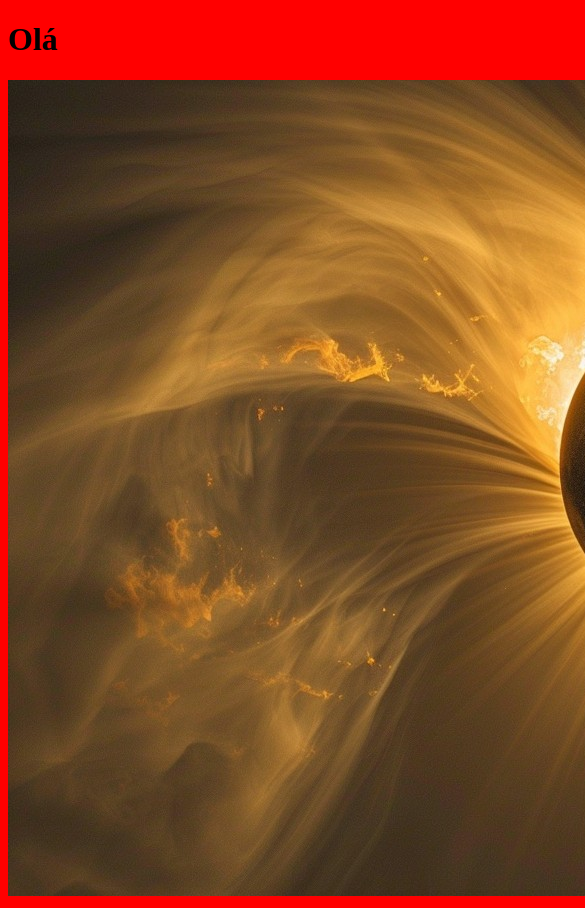
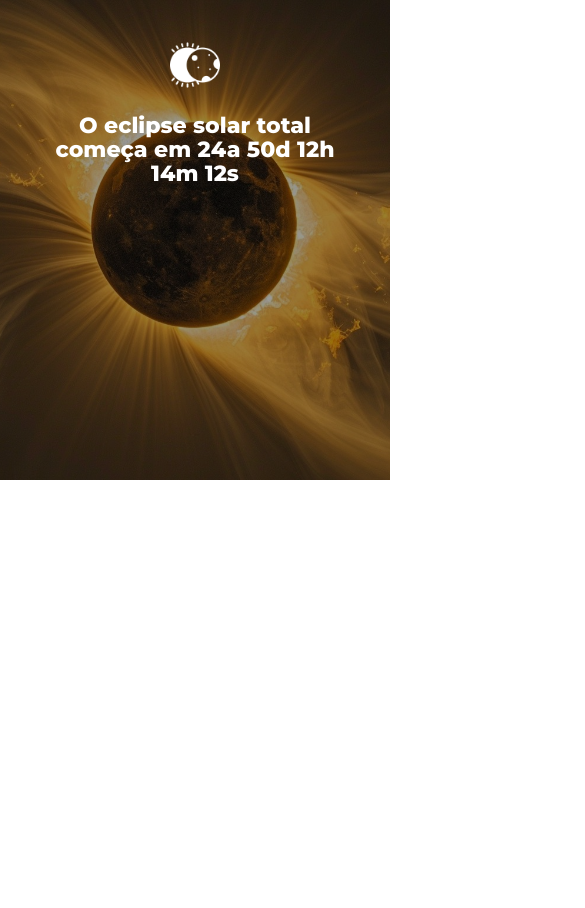
Before and after one commit to Kulasq/site_eclipse, a website built with Parcel: page src/index.html in a window 390 px wide. Shown: the top 908 px of the page, 585 px wide, since content can reach past the window. After the commit the page ends 844 px from the top, so only its background shows below. Built offline with nearby package versions, Linux system fonts and the light colour scheme.

Commit message:
criando o hero

```diff
--- a/src/index.html
+++ b/src/index.html
@@ -3,12 +3,22 @@
 <head>
     <meta charset="UTF-8">
     <meta name="viewport" content="width=device-width, initial-scale=1.0">
-    <title>Document</title>
+    <title>Eclipse Solar total</title>
+    <link rel="preconnect" href="https://fonts.googleapis.com">
+    <link rel="preconnect" href="https://fonts.gstatic.com" crossorigin>
+    <link href="https://fonts.googleapis.com/css2?family=Montserrat:ital,wght@0,100..900;1,100..900&display=swap" rel="stylesheet">
     <link rel="stylesheet" href="styles/main.scss">
 </head>
 <body>
-    <h1>Olá</h1>
-    <img src="./images/fundo.png" alt="Eclipse solar">
+    <header class="hero">
+        <div class="container">
+            <img src="./images/logo.png" alt="Eclipse" class="hero__logo">
+            <p class="hero__text">
+                O eclipse solar total começa em 24a 50d 12h 14m 12s
+            </p>
+        </div>
+    </header>
+
     <script src="scripts/main.js"></script>
 </body>
 </html>
--- a/src/scripts/main.js
+++ b/src/scripts/main.js
@@ -1 +1,40 @@
-console.log("olá mundo");
+// Definindo a data do próximo eclipse solar total no Brasil
+const eclipseDate = new Date('August 12, 2045 15:58:00').getTime();
+
+// Função que atualiza a contagem regressiva a cada segundo
+function updateCountdown() {
+    const now = new Date().getTime(); // Obtenha a data e hora atuais
+    const timeRemaining = eclipseDate - now; // Calcula a diferença entre o eclipse e o tempo atual
+
+    // Cálculo total em milissegundos para facilitar as conversões
+    const msInYear = 1000 * 60 * 60 * 24 * 365.25; // Milissegundos em um ano (considera anos bissextos)
+    const msInMonth = 1000 * 60 * 60 * 24 * 30.44; // Milissegundos em um mês médio (30,44 dias por mês)
+    const msInDay = 1000 * 60 * 60 * 24;
+    const msInHour = 1000 * 60 * 60;
+    const msInMinute = 1000 * 60;
+
+    // Cálculos para anos, meses, dias, horas, minutos e segundos
+    const years = Math.floor(timeRemaining / msInYear);
+    const months = Math.floor((timeRemaining % msInYear) / msInMonth);
+    const days = Math.floor((timeRemaining % msInMonth) / msInDay);
+    const hours = Math.floor((timeRemaining % msInDay) / msInHour);
+    const minutes = Math.floor((timeRemaining % msInHour) / msInMinute);
+    const seconds = Math.floor((timeRemaining % msInMinute) / 1000);
+
+    // Atualizando os elementos HTML com os valores da contagem regressiva
+    document.getElementById('years').innerHTML = years;
+    document.getElementById('months').innerHTML = months;
+    document.getElementById('days').innerHTML = days;
+    document.getElementById('hours').innerHTML = hours;
+    document.getElementById('minutes').innerHTML = minutes;
+    document.getElementById('seconds').innerHTML = seconds;
+
+    // Verifica se a contagem acabou (tempo negativo)
+    if (timeRemaining < 0) {
+        clearInterval(countdownInterval); // Para a contagem regressiva
+        document.getElementById('countdown').innerHTML = "O eclipse já aconteceu!";
+    }
+}
+
+// Atualiza a cada 1 segundo (1000ms)
+const countdownInterval = setInterval(updateCountdown, 1000);
--- /dev/null
+++ b/src/styles/_hero.scss
@@ -0,0 +1,53 @@
+.hero {
+    padding-top: 64px;
+    padding-bottom: 100px;
+    background-image: url(../images/fundo.png);
+    background-repeat: no-repeat;
+    background-size: cover;
+    background-position: center;
+    position: relative;
+
+    .container {
+        position: relative;
+    }
+
+    &::before {
+        position: absolute;
+        top: 0;
+        left: 0;
+        width: 100%;
+        height: 100%;
+        background-color: #000;
+        content: '';
+        opacity: .4;
+    }
+
+    &__text {
+        margin-top: 64px;
+        margin-bottom: 64px;
+        font-size: 40px;
+        line-height: 56px;
+        font-weight: 800;
+        text-align: center;
+    }
+
+    &__logo {
+        margin: 0 auto;
+        height: 80px;
+        display: block;
+    }
+
+    @media (max-width: 640px) {
+        padding: 40px 0;
+
+        &__logo {
+            height: 50px;
+        }
+
+        &__text {
+            font-size: 22px;
+            line-height: 24px;
+            margin: 24px 0;
+        }
+    }
+}
--- a/src/styles/main.scss
+++ b/src/styles/main.scss
@@ -1,3 +1,26 @@
-body {
-    background-color: red;
+@use 'hero';
+
+* {
+    margin: 0;
+    padding: 0;
+    box-sizing: border-box;
+    font-family: "Montserrat", sans-serif;
+    color: #fff;
 }
+
+.container {
+    max-width: 960px;
+    width: 100%;
+    margin: 0 auto;
+    // height: 600px;
+
+    @media (max-width: 1024px) {
+        max-width: 90%;
+        height: 500px;
+    }
+    @media (max-width: 640px) {
+        max-width: 80%;
+        height: 400px;
+    }
+
+}
```
Also changed, not shown: src/images/logo.png (added).
